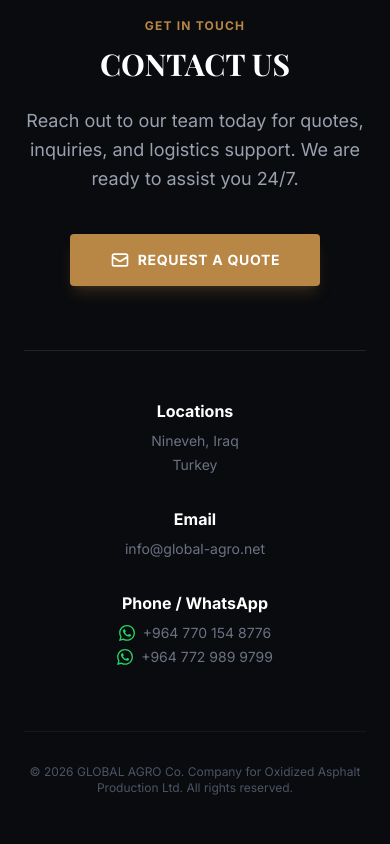
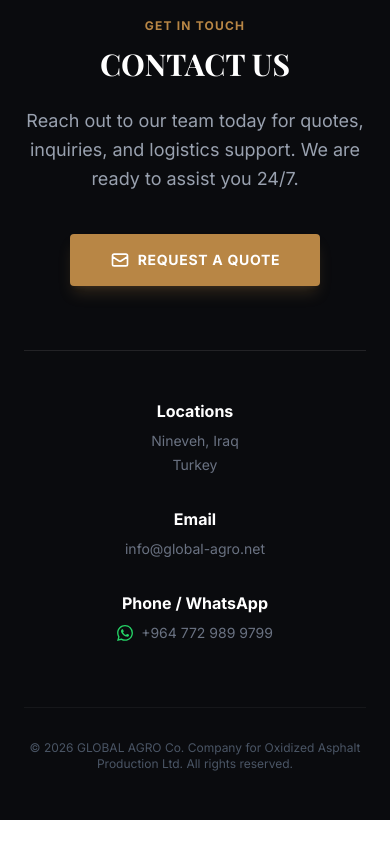
Before and after one commit to mstafaahmad1999-lgtm/asphalt-website, a Next.js app: page / in a window 390 px wide. Shown: the part 6346-7190 px from the top of the page. After the commit the page ends 7166 px from the top, so only its background shows below. Built offline with nearby package versions, Linux system fonts and the light colour scheme; a web font is replaced by a local one.

Commit message:
Remove phone number +964 770 154 8776

```diff
--- a/src/app/page.tsx
+++ b/src/app/page.tsx
@@ -557,10 +557,6 @@
             <div>
                <h4 className="text-white font-bold mb-2">Phone / WhatsApp</h4>
                <p className="text-gray-500 text-sm flex flex-col gap-1">
-                 <a href="https://wa.me/9647701548776" target="_blank" rel="noopener noreferrer" className="hover:text-brand-gold transition-colors flex items-center justify-center gap-2">
-                   <svg className="w-4 h-4 text-[#25D366]" fill="currentColor" viewBox="0 0 24 24"><path d="M17.472 14.382c-.297-.149-1.758-.867-2.03-.967-.273-.099-.471-.148-.67.15-.197.297-.767.966-.94 1.164-.173.199-.347.223-.644.075-.297-.15-1.255-.463-2.39-1.475-.883-.788-1.48-1.761-1.653-2.059-.173-.297-.018-.458.13-.606.134-.133.298-.347.446-.52.149-.174.198-.298.298-.497.099-.198.05-.371-.025-.52-.075-.149-.669-1.612-.916-2.207-.242-.579-.487-.5-.669-.51a12.8 12.8 0 00-.57-.01c-.198 0-.52.074-.792.372-.272.297-1.04 1.016-1.04 2.479 0 1.462 1.065 2.875 1.213 3.074.149.198 2.096 3.2 5.077 4.487.709.306 1.262.489 1.694.625.712.227 1.36.195 1.871.118.571-.085 1.758-.719 2.006-1.413.248-.694.248-1.289.173-1.413-.074-.124-.272-.198-.57-.347m-5.421 7.403h-.004a9.87 9.87 0 01-5.031-1.378l-.361-.214-3.741.982.998-3.648-.235-.374a9.86 9.86 0 01-1.51-5.26c.001-5.45 4.436-9.884 9.888-9.884 2.64 0 5.122 1.03 6.988 2.898a9.825 9.825 0 012.893 6.994c-.003 5.45-4.437 9.884-9.885 9.884m8.413-18.297A11.815 11.815 0 0012.05 0C5.495 0 .16 5.335.157 11.892c0 2.096.547 4.142 1.588 5.945L.057 24l6.305-1.654a11.882 11.882 0 005.683 1.448h.005c6.554 0 11.89-5.335 11.893-11.893a11.821 11.821 0 00-3.48-8.413Z"/></svg>
-                   +964 770 154 8776
-                 </a>
                  <a href="https://wa.me/9647729899799" target="_blank" rel="noopener noreferrer" className="hover:text-brand-gold transition-colors flex items-center justify-center gap-2">
                    <svg className="w-4 h-4 text-[#25D366]" fill="currentColor" viewBox="0 0 24 24"><path d="M17.472 14.382c-.297-.149-1.758-.867-2.03-.967-.273-.099-.471-.148-.67.15-.197.297-.767.966-.94 1.164-.173.199-.347.223-.644.075-.297-.15-1.255-.463-2.39-1.475-.883-.788-1.48-1.761-1.653-2.059-.173-.297-.018-.458.13-.606.134-.133.298-.347.446-.52.149-.174.198-.298.298-.497.099-.198.05-.371-.025-.52-.075-.149-.669-1.612-.916-2.207-.242-.579-.487-.5-.669-.51a12.8 12.8 0 00-.57-.01c-.198 0-.52.074-.792.372-.272.297-1.04 1.016-1.04 2.479 0 1.462 1.065 2.875 1.213 3.074.149.198 2.096 3.2 5.077 4.487.709.306 1.262.489 1.694.625.712.227 1.36.195 1.871.118.571-.085 1.758-.719 2.006-1.413.248-.694.248-1.289.173-1.413-.074-.124-.272-.198-.57-.347m-5.421 7.403h-.004a9.87 9.87 0 01-5.031-1.378l-.361-.214-3.741.982.998-3.648-.235-.374a9.86 9.86 0 01-1.51-5.26c.001-5.45 4.436-9.884 9.888-9.884 2.64 0 5.122 1.03 6.988 2.898a9.825 9.825 0 012.893 6.994c-.003 5.45-4.437 9.884-9.885 9.884m8.413-18.297A11.815 11.815 0 0012.05 0C5.495 0 .16 5.335.157 11.892c0 2.096.547 4.142 1.588 5.945L.057 24l6.305-1.654a11.882 11.882 0 005.683 1.448h.005c6.554 0 11.89-5.335 11.893-11.893a11.821 11.821 0 00-3.48-8.413Z"/></svg>
                    +964 772 989 9799
```
